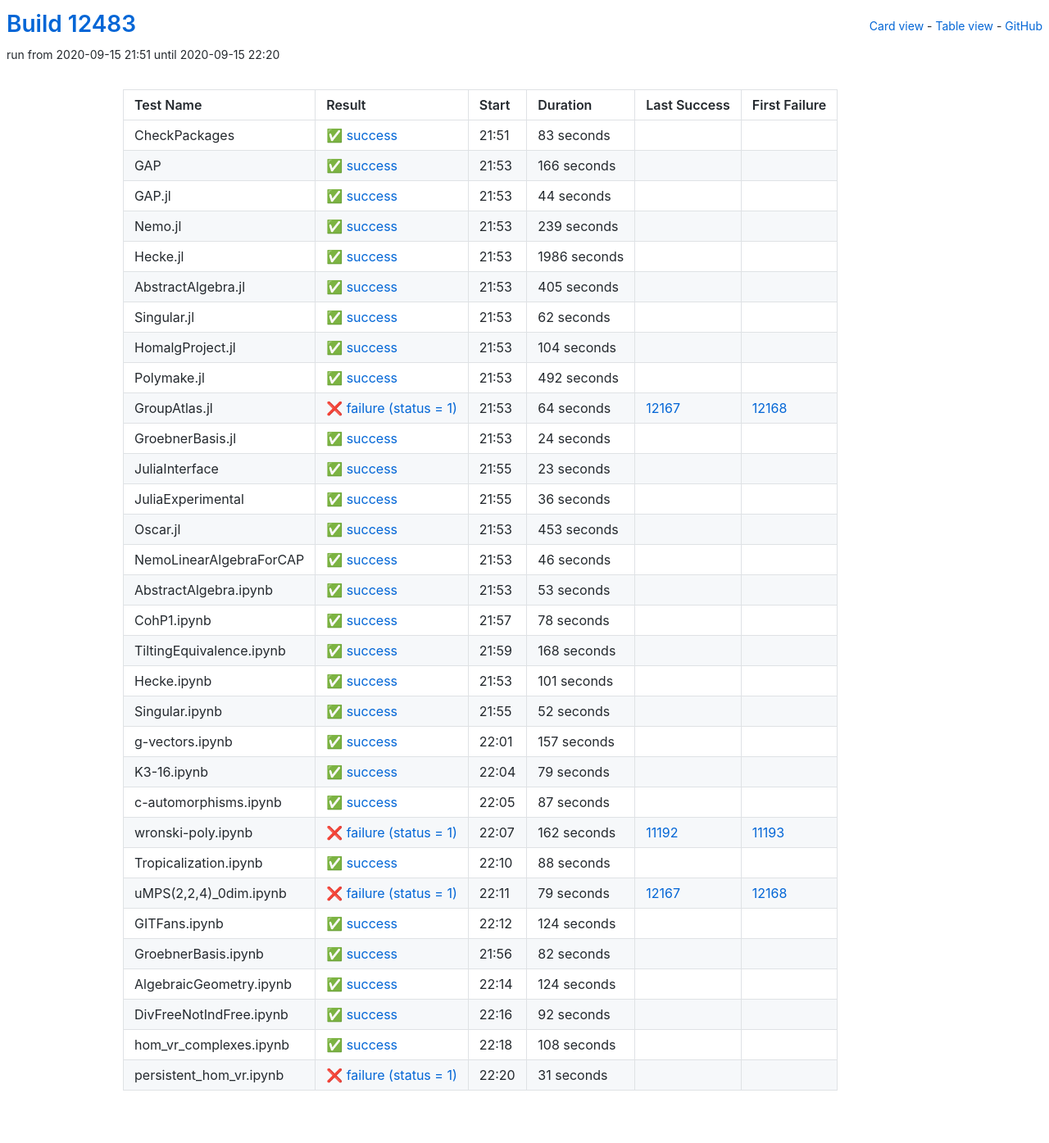
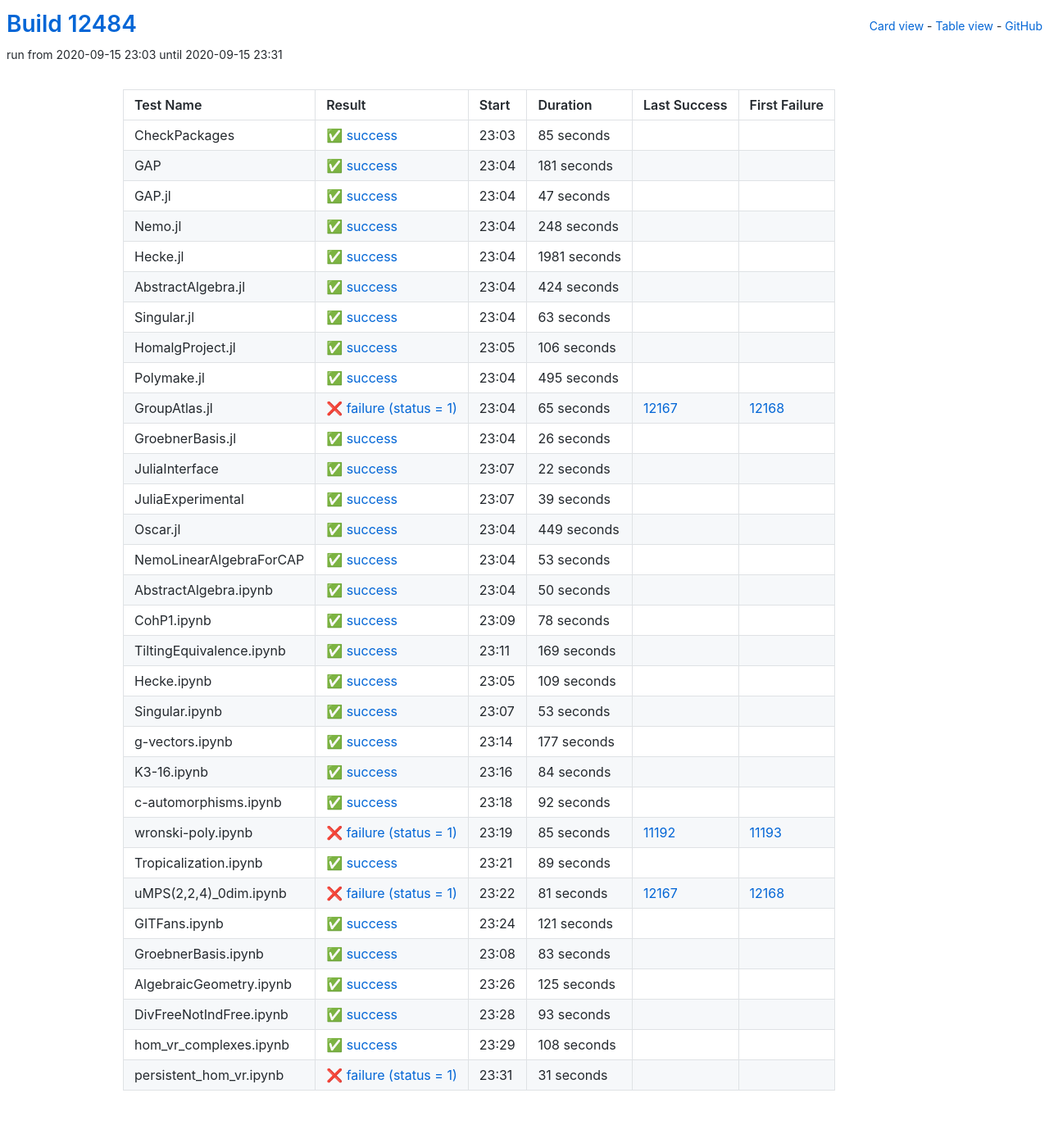
Before and after one commit to oscar-system/oscar-ci-status, a Jekyll site: the page built from table.html, in a window 1280 px wide. Shown: the whole page at 82% size. Built offline with Jekyll 4.4.1, drawn with Linux system fonts in a browser that asks for light colours.

Commit message:
Build #12484

```diff
--- a/_data/ci.yml
+++ b/_data/ci.yml
@@ -1,6 +1,6 @@
 ---
-build: 12483
-build_url: https://oscarci.mathematik.uni-kl.de/job/oscar/12483/
+build: 12484
+build_url: https://oscarci.mathematik.uni-kl.de/job/oscar/12484/
 job: oscar
 organization: oscar-system
 repo: oscar-ci-status
@@ -8,188 +8,176 @@
 tests:
 - name: CheckPackages
   id: checkpackages
-  log: https://oscarci.mathematik.uni-kl.de/job/oscar/12483/artifact/logs/build-12483/CheckPackages.log
-  start: 2020-09-15 21:51
+  log: https://oscarci.mathematik.uni-kl.de/job/oscar/12484/artifact/logs/build-12484/CheckPackages.log
+  start: 2020-09-15 23:03
   success: true
   exitcode: 0
   status: success
-  duration: 83
+  duration: 85
   last_success: false
   last_success_url:
   first_failure: false
   first_failure_url:
 - name: GAP
   id: gap
-  log: https://oscarci.mathematik.uni-kl.de/job/oscar/12483/artifact/logs/build-12483/GAP.log
-  start: 2020-09-15 21:53
+  log: https://oscarci.mathematik.uni-kl.de/job/oscar/12484/artifact/logs/build-12484/GAP.log
+  start: 2020-09-15 23:04
   success: true
   exitcode: 0
   status: success
-  duration: 166
+  duration: 181
   last_success: false
   last_success_url:
   first_failure: false
   first_failure_url:
 - name: GAP.jl
   id: gap-jl
-  log: https://oscarci.mathematik.uni-kl.de/job/oscar/12483/artifact/logs/build-12483/GAP.jl.log
-  start: 2020-09-15 21:53
+  log: https://oscarci.mathematik.uni-kl.de/job/oscar/12484/artifact/logs/build-12484/GAP.jl.log
+  start: 2020-09-15 23:04
   success: true
   exitcode: 0
   status: success
-  duration: 44
+  duration: 47
   last_success: false
   last_success_url:
   first_failure: false
   first_failure_url:
 - name: Nemo.jl
   id: nemo-jl
-  log: https://oscarci.mathematik.uni-kl.de/job/oscar/12483/artifact/logs/build-12483/Nemo.jl.log
-  start: 2020-09-15 21:53
+  log: https://oscarci.mathematik.uni-kl.de/job/oscar/12484/artifact/logs/build-12484/Nemo.jl.log
+  start: 2020-09-15 23:04
   success: true
   exitcode: 0
   status: success
-  duration: 239
+  duration: 248
   last_success: false
   last_success_url:
   first_failure: false
   first_failure_url:
 - name: Hecke.jl
   id: hecke-jl
-  log: https://oscarci.mathematik.uni-kl.de/job/oscar/12483/artifact/logs/build-12483/Hecke.jl.log
-  start: 2020-09-15 21:53
+  log: https://oscarci.mathematik.uni-kl.de/job/oscar/12484/artifact/logs/build-12484/Hecke.jl.log
+  start: 2020-09-15 23:04
   success: true
   exitcode: 0
   status: success
-  duration: 1986
+  duration: 1981
   last_success: false
   last_success_url:
   first_failure: false
   first_failure_url:
 - name: AbstractAlgebra.jl
   id: abstractalgebra-jl
-  log: https://oscarci.mathematik.uni-kl.de/job/oscar/12483/artifact/logs/build-12483/AbstractAlgebra.jl.log
-  start: 2020-09-15 21:53
+  log: https://oscarci.mathematik.uni-kl.de/job/oscar/12484/artifact/logs/build-12484/AbstractAlgebra.jl.log
+  start: 2020-09-15 23:04
   success: true
   exitcode: 0
   status: success
-  duration: 405
+  duration: 424
   last_success: false
   last_success_url:
   first_failure: false
   first_failure_url:
 - name: Singular.jl
   id: singular-jl
-  log: https://oscarci.mathematik.uni-kl.de/job/oscar/12483/artifact/logs/build-12483/Singular.jl.log
-  start: 2020-09-15 21:53
+  log: https://oscarci.mathematik.uni-kl.de/job/oscar/12484/artifact/logs/build-12484/Singular.jl.log
+  start: 2020-09-15 23:04
   success: true
   exitcode: 0
   status: success
-  duration: 62
+  duration: 63
   last_success: false
   last_success_url:
   first_failure: false
   first_failure_url:
 - name: HomalgProject.jl
   id: homalgproject-jl
-  log: https://oscarci.mathematik.uni-kl.de/job/oscar/12483/artifact/logs/build-12483/HomalgProject.jl.log
-  start: 2020-09-15 21:53
+  log: https://oscarci.mathematik.uni-kl.de/job/oscar/12484/artifact/logs/build-12484/HomalgProject.jl.log
+  start: 2020-09-15 23:05
   success: true
   exitcode: 0
   status: success
-  duration: 104
+  duration: 106
   last_success: false
   last_success_url:
   first_failure: false
   first_failure_url:
 - name: Polymake.jl
   id: polymake-jl
-  log: https://oscarci.mathematik.uni-kl.de/job/oscar/12483/artifact/logs/build-12483/Polymake.jl.log
-  start: 2020-09-15 21:53
+  log: https://oscarci.mathematik.uni-kl.de/job/oscar/12484/artifact/logs/build-12484/Polymake.jl.log
+  start: 2020-09-15 23:04
   success: true
   exitcode: 0
   status: success
-  duration: 492
+  duration: 495
   last_success: false
   last_success_url:
   first_failure: false
   first_failure_url:
 - name: GroupAtlas.jl
   id: groupatlas-jl
-  log: https://oscarci.mathematik.uni-kl.de/job/oscar/12483/artifact/logs/build-12483/GroupAtlas.jl.log
-  start: 2020-09-15 21:53
+  log: https://oscarci.mathematik.uni-kl.de/job/oscar/12484/artifact/logs/build-12484/GroupAtlas.jl.log
+  start: 2020-09-15 23:04
   success: false
   exitcode: 1
   status: failure
-  duration: 64
+  duration: 65
   last_success: 12167
   last_success_url: https://oscarci.mathematik.uni-kl.de/job/oscar/12167/
   first_failure: 12168
   first_failure_url: https://oscarci.mathematik.uni-kl.de/job/oscar/12168/
 - name: GroebnerBasis.jl
   id: groebnerbasis-jl
-  log: https://oscarci.mathematik.uni-kl.de/job/oscar/12483/artifact/logs/build-12483/GroebnerBasis.jl.log
-  start: 2020-09-15 21:53
+  log: https://oscarci.mathematik.uni-kl.de/job/oscar/12484/artifact/logs/build-12484/GroebnerBasis.jl.log
+  start: 2020-09-15 23:04
   success: true
   exitcode: 0
   status: success
-  duration: 24
+  duration: 26
   last_success: false
   last_success_url:
   first_failure: false
   first_failure_url:
 - name: JuliaInterface
   id: juliainterface
-  log: https://oscarci.mathematik.uni-kl.de/job/oscar/12483/artifact/logs/build-12483/JuliaInterface.log
-  start: 2020-09-15 21:55
+  log: https://oscarci.mathematik.uni-kl.de/job/oscar/12484/artifact/logs/build-12484/JuliaInterface.log
+  start: 2020-09-15 23:07
   success: true
   exitcode: 0
   status: success
-  duration: 23
+  duration: 22
   last_success: false
   last_success_url:
   first_failure: false
   first_failure_url:
 - name: JuliaExperimental
   id: juliaexperimental
-  log: https://oscarci.mathematik.uni-kl.de/job/oscar/12483/artifact/logs/build-12483/JuliaExperimental.log
-  start: 2020-09-15 21:55
+  log: https://oscarci.mathematik.uni-kl.de/job/oscar/12484/artifact/logs/build-12484/JuliaExperimental.log
+  start: 2020-09-15 23:07
   success: true
   exitcode: 0
   status: success
-  duration: 36
+  duration: 39
   last_success: false
   last_success_url:
   first_failure: false
   first_failure_url:
 - name: Oscar.jl
   id: oscar-jl
-  log: https://oscarci.mathematik.uni-kl.de/job/oscar/12483/artifact/logs/build-12483/Oscar.jl.log
-  start: 2020-09-15 21:53
+  log: https://oscarci.mathematik.uni-kl.de/job/oscar/12484/artifact/logs/build-12484/Oscar.jl.log
+  start: 2020-09-15 23:04
   success: true
   exitcode: 0
   status: success
-  duration: 453
+  duration: 449
   last_success: false
   last_success_url:
   first_failure: false
   first_failure_url:
 - name: NemoLinearAlgebraForCAP
   id: nemolinearalgebraforcap
-  log: https://oscarci.mathematik.uni-kl.de/job/oscar/12483/artifact/logs/build-12483/NemoLinearAlgebraForCAP.log
-  start: 2020-09-15 21:53
-  success: true
-  exitcode: 0
-  status: success
-  duration: 46
-  last_success: false
-  last_success_url:
-  first_failure: false
-  first_failure_url:
-- name: AbstractAlgebra.ipynb
-  id: abstractalgebra-ipynb
-  log: https://oscarci.mathematik.uni-kl.de/job/oscar/12483/artifact/logs/build-12483/AbstractAlgebra.ipynb.log
-  start: 2020-09-15 21:53
+  log: https://oscarci.mathematik.uni-kl.de/job/oscar/12484/artifact/logs/build-12484/NemoLinearAlgebraForCAP.log
+  start: 2020-09-15 23:04
   success: true
   exitcode: 0
   status: success
@@ -198,10 +186,22 @@
   last_success_url:
   first_failure: false
   first_failure_url:
+- name: AbstractAlgebra.ipynb
+  id: abstractalgebra-ipynb
+  log: https://oscarci.mathematik.uni-kl.de/job/oscar/12484/artifact/logs/build-12484/AbstractAlgebra.ipynb.log
+  start: 2020-09-15 23:04
+  success: true
+  exitcode: 0
+  status: success
+  duration: 50
+  last_success: false
+  last_success_url:
+  first_failure: false
+  first_failure_url:
 - name: CohP1.ipynb
   id: cohp1-ipynb
-  log: https://oscarci.mathematik.uni-kl.de/job/oscar/12483/artifact/logs/build-12483/CohP1.ipynb.log
-  start: 2020-09-15 21:57
+  log: https://oscarci.mathematik.uni-kl.de/job/oscar/12484/artifact/logs/build-12484/CohP1.ipynb.log
+  start: 2020-09-15 23:09
   success: true
   exitcode: 0
   status: success
@@ -212,152 +212,68 @@
   first_failure_url:
 - name: TiltingEquivalence.ipynb
   id: tiltingequivalence-ipynb
-  log: https://oscarci.mathematik.uni-kl.de/job/oscar/12483/artifact/logs/build-12483/TiltingEquivalence.ipynb.log
-  start: 2020-09-15 21:59
+  log: https://oscarci.mathematik.uni-kl.de/job/oscar/12484/artifact/logs/build-12484/TiltingEquivalence.ipynb.log
+  start: 2020-09-15 23:11
   success: true
   exitcode: 0
   status: success
-  duration: 168
+  duration: 169
   last_success: false
   last_success_url:
   first_failure: false
   first_failure_url:
 - name: Hecke.ipynb
   id: hecke-ipynb
-  log: https://oscarci.mathematik.uni-kl.de/job/oscar/12483/artifact/logs/build-12483/Hecke.ipynb.log
-  start: 2020-09-15 21:53
+  log: https://oscarci.mathematik.uni-kl.de/job/oscar/12484/artifact/logs/build-12484/Hecke.ipynb.log
+  start: 2020-09-15 23:05
   success: true
   exitcode: 0
   status: success
-  duration: 101
+  duration: 109
   last_success: false
   last_success_url:
   first_failure: false
   first_failure_url:
 - name: Singular.ipynb
   id: singular-ipynb
-  log: https://oscarci.mathematik.uni-kl.de/job/oscar/12483/artifact/logs/build-12483/Singular.ipynb.log
-  start: 2020-09-15 21:55
+  log: https://oscarci.mathematik.uni-kl.de/job/oscar/12484/artifact/logs/build-12484/Singular.ipynb.log
+  start: 2020-09-15 23:07
   success: true
   exitcode: 0
   status: success
-  duration: 52
+  duration: 53
   last_success: false
   last_success_url:
   first_failure: false
   first_failure_url:
 - name: g-vectors.ipynb
   id: g-vectors-ipynb
-  log: https://oscarci.mathematik.uni-kl.de/job/oscar/12483/artifact/logs/build-12483/g-vectors.ipynb.log
-  start: 2020-09-15 22:01
+  log: https://oscarci.mathematik.uni-kl.de/job/oscar/12484/artifact/logs/build-12484/g-vectors.ipynb.log
+  start: 2020-09-15 23:14
   success: true
   exitcode: 0
   status: success
-  duration: 157
+  duration: 177
   last_success: false
   last_success_url:
   first_failure: false
   first_failure_url:
 - name: K3-16.ipynb
   id: k3-16-ipynb
-  log: https://oscarci.mathematik.uni-kl.de/job/oscar/12483/artifact/logs/build-12483/K3-16.ipynb.log
-  start: 2020-09-15 22:04
+  log: https://oscarci.mathematik.uni-kl.de/job/oscar/12484/artifact/logs/build-12484/K3-16.ipynb.log
+  start: 2020-09-15 23:16
   success: true
   exitcode: 0
   status: success
-  duration: 79
+  duration: 84
   last_success: false
   last_success_url:
   first_failure: false
   first_failure_url:
 - name: c-automorphisms.ipynb
   id: c-automorphisms-ipynb
-  log: https://oscarci.mathematik.uni-kl.de/job/oscar/12483/artifact/logs/build-12483/c-automorphisms.ipynb.log
-  start: 2020-09-15 22:05
-  success: true
-  exitcode: 0
-  status: success
-  duration: 87
-  last_success: false
-  last_success_url:
-  first_failure: false
-  first_failure_url:
-- name: wronski-poly.ipynb
-  id: wronski-poly-ipynb
-  log: https://oscarci.mathematik.uni-kl.de/job/oscar/12483/artifact/logs/build-12483/wronski-poly.ipynb.log
-  start: 2020-09-15 22:07
-  success: false
-  exitcode: 1
-  status: failure
-  duration: 162
-  last_success: 11192
-  last_success_url: https://oscarci.mathematik.uni-kl.de/job/oscar/11192/
-  first_failure: 11193
-  first_failure_url: https://oscarci.mathematik.uni-kl.de/job/oscar/11193/
-- name: Tropicalization.ipynb
-  id: tropicalization-ipynb
-  log: https://oscarci.mathematik.uni-kl.de/job/oscar/12483/artifact/logs/build-12483/Tropicalization.ipynb.log
-  start: 2020-09-15 22:10
-  success: true
-  exitcode: 0
-  status: success
-  duration: 88
-  last_success: false
-  last_success_url:
-  first_failure: false
-  first_failure_url:
-- name: uMPS(2,2,4)_0dim.ipynb
-  id: umps-2-2-4-0dim-ipynb
-  log: https://oscarci.mathematik.uni-kl.de/job/oscar/12483/artifact/logs/build-12483/uMPS-2-2-4-_0dim.ipynb.log
-  start: 2020-09-15 22:11
-  success: false
-  exitcode: 1
-  status: failure
-  duration: 79
-  last_success: 12167
-  last_success_url: https://oscarci.mathematik.uni-kl.de/job/oscar/12167/
-  first_failure: 12168
-  first_failure_url: https://oscarci.mathematik.uni-kl.de/job/oscar/12168/
-- name: GITFans.ipynb
-  id: gitfans-ipynb
-  log: https://oscarci.mathematik.uni-kl.de/job/oscar/12483/artifact/logs/build-12483/GITFans.ipynb.log
-  start: 2020-09-15 22:12
-  success: true
-  exitcode: 0
-  status: success
-  duration: 124
-  last_success: false
-  last_success_url:
-  first_failure: false
-  first_failure_url:
-- name: GroebnerBasis.ipynb
-  id: groebnerbasis-ipynb
-  log: https://oscarci.mathematik.uni-kl.de/job/oscar/12483/artifact/logs/build-12483/GroebnerBasis.ipynb.log
-  start: 2020-09-15 21:56
-  success: true
-  exitcode: 0
-  status: success
-  duration: 82
-  last_success: false
-  last_success_url:
-  first_failure: false
-  first_failure_url:
-- name: AlgebraicGeometry.ipynb
-  id: algebraicgeometry-ipynb
-  log: https://oscarci.mathematik.uni-kl.de/job/oscar/12483/artifact/logs/build-12483/AlgebraicGeometry.ipynb.log
-  start: 2020-09-15 22:14
-  success: true
-  exitcode: 0
-  status: success
-  duration: 124
-  last_success: false
-  last_success_url:
-  first_failure: false
-  first_failure_url:
-- name: DivFreeNotIndFree.ipynb
-  id: divfreenotindfree-ipynb
-  log: https://oscarci.mathematik.uni-kl.de/job/oscar/12483/artifact/logs/build-12483/DivFreeNotIndFree.ipynb.log
-  start: 2020-09-15 22:16
+  log: https://oscarci.mathematik.uni-kl.de/job/oscar/12484/artifact/logs/build-12484/c-automorphisms.ipynb.log
+  start: 2020-09-15 23:18
   success: true
   exitcode: 0
   status: success
@@ -366,10 +282,94 @@
   last_success_url:
   first_failure: false
   first_failure_url:
+- name: wronski-poly.ipynb
+  id: wronski-poly-ipynb
+  log: https://oscarci.mathematik.uni-kl.de/job/oscar/12484/artifact/logs/build-12484/wronski-poly.ipynb.log
+  start: 2020-09-15 23:19
+  success: false
+  exitcode: 1
+  status: failure
+  duration: 85
+  last_success: 11192
+  last_success_url: https://oscarci.mathematik.uni-kl.de/job/oscar/11192/
+  first_failure: 11193
+  first_failure_url: https://oscarci.mathematik.uni-kl.de/job/oscar/11193/
+- name: Tropicalization.ipynb
+  id: tropicalization-ipynb
+  log: https://oscarci.mathematik.uni-kl.de/job/oscar/12484/artifact/logs/build-12484/Tropicalization.ipynb.log
+  start: 2020-09-15 23:21
+  success: true
+  exitcode: 0
+  status: success
+  duration: 89
+  last_success: false
+  last_success_url:
+  first_failure: false
+  first_failure_url:
+- name: uMPS(2,2,4)_0dim.ipynb
+  id: umps-2-2-4-0dim-ipynb
+  log: https://oscarci.mathematik.uni-kl.de/job/oscar/12484/artifact/logs/build-12484/uMPS-2-2-4-_0dim.ipynb.log
+  start: 2020-09-15 23:22
+  success: false
+  exitcode: 1
+  status: failure
+  duration: 81
+  last_success: 12167
+  last_success_url: https://oscarci.mathematik.uni-kl.de/job/oscar/12167/
+  first_failure: 12168
+  first_failure_url: https://oscarci.mathematik.uni-kl.de/job/oscar/12168/
+- name: GITFans.ipynb
+  id: gitfans-ipynb
+  log: https://oscarci.mathematik.uni-kl.de/job/oscar/12484/artifact/logs/build-12484/GITFans.ipynb.log
+  start: 2020-09-15 23:24
+  success: true
+  exitcode: 0
+  status: success
+  duration: 121
+  last_success: false
+  last_success_url:
+  first_failure: false
+  first_failure_url:
+- name: GroebnerBasis.ipynb
+  id: groebnerbasis-ipynb
+  log: https://oscarci.mathematik.uni-kl.de/job/oscar/12484/artifact/logs/build-12484/GroebnerBasis.ipynb.log
+  start: 2020-09-15 23:08
+  success: true
+  exitcode: 0
+  status: success
+  duration: 83
+  last_success: false
+  last_success_url:
+  first_failure: false
+  first_failure_url:
+- name: AlgebraicGeometry.ipynb
+  id: algebraicgeometry-ipynb
+  log: https://oscarci.mathematik.uni-kl.de/job/oscar/12484/artifact/logs/build-12484/AlgebraicGeometry.ipynb.log
+  start: 2020-09-15 23:26
+  success: true
+  exitcode: 0
+  status: success
+  duration: 125
+  last_success: false
+  last_success_url:
+  first_failure: false
+  first_failure_url:
+- name: DivFreeNotIndFree.ipynb
+  id: divfreenotindfree-ipynb
+  log: https://oscarci.mathematik.uni-kl.de/job/oscar/12484/artifact/logs/build-12484/DivFreeNotIndFree.ipynb.log
+  start: 2020-09-15 23:28
+  success: true
+  exitcode: 0
+  status: success
+  duration: 93
+  last_success: false
+  last_success_url:
+  first_failure: false
+  first_failure_url:
 - name: hom_vr_complexes.ipynb
   id: hom-vr-complexes-ipynb
-  log: https://oscarci.mathematik.uni-kl.de/job/oscar/12483/artifact/logs/build-12483/hom_vr_complexes.ipynb.log
-  start: 2020-09-15 22:18
+  log: https://oscarci.mathematik.uni-kl.de/job/oscar/12484/artifact/logs/build-12484/hom_vr_complexes.ipynb.log
+  start: 2020-09-15 23:29
   success: true
   exitcode: 0
   status: success
@@ -380,8 +380,8 @@
   first_failure_url:
 - name: persistent_hom_vr.ipynb
   id: persistent-hom-vr-ipynb
-  log: https://oscarci.mathematik.uni-kl.de/job/oscar/12483/artifact/logs/build-12483/persistent_hom_vr.ipynb.log
-  start: 2020-09-15 22:20
+  log: https://oscarci.mathematik.uni-kl.de/job/oscar/12484/artifact/logs/build-12484/persistent_hom_vr.ipynb.log
+  start: 2020-09-15 23:31
   success: false
   exitcode: 1
   status: failure
```
Also changed, not shown: README.md.
